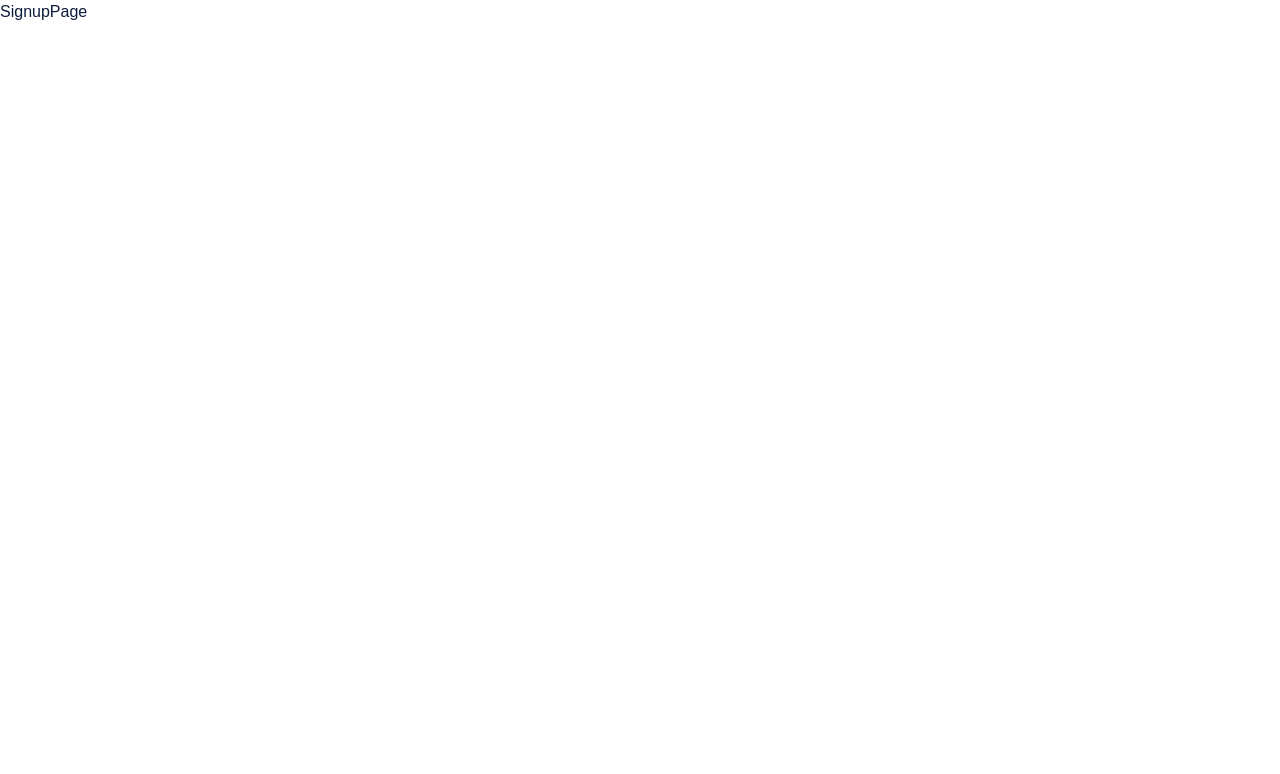
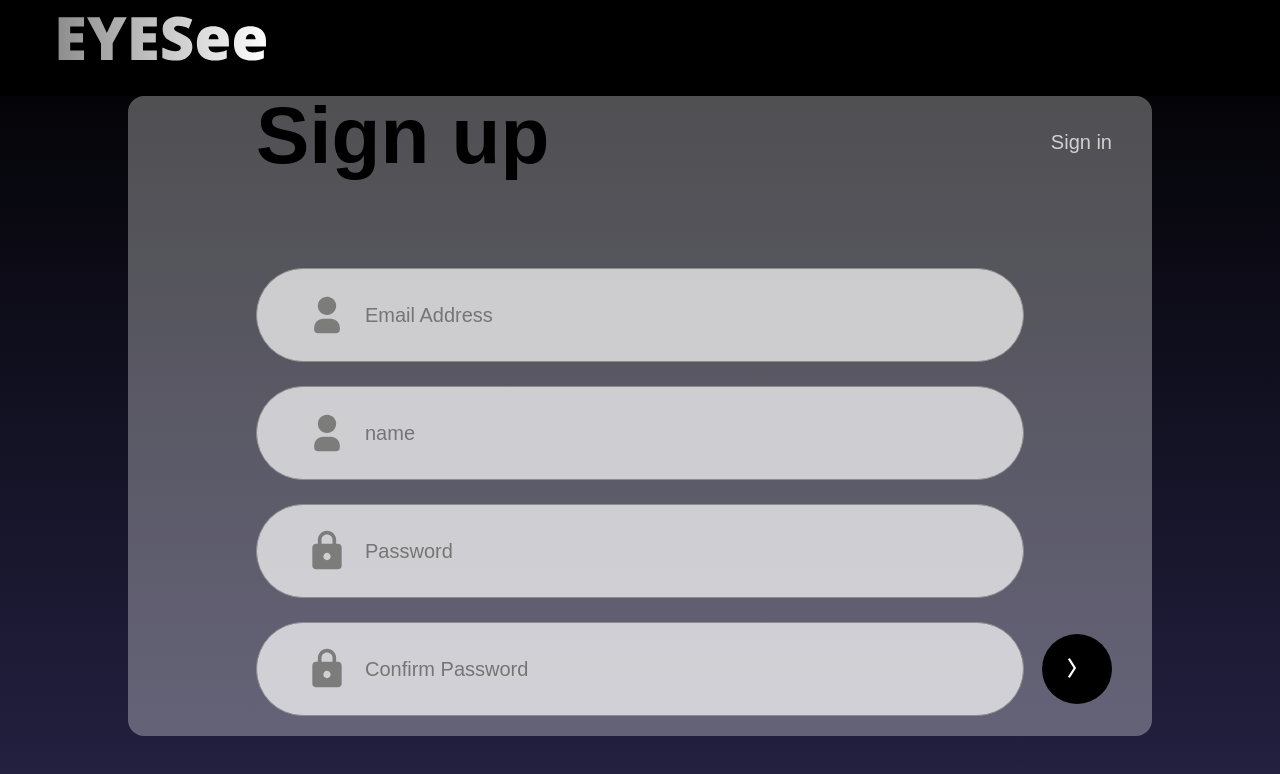
Before and after one commit to CSID-DGU/2024-1-SCS4031-4tune-1, a Next.js app in the folder src/frontend/eyesee-admin/: page /signup in a window 1280 px wide. Shown: the top 774 px of the page. Built offline with nearby package versions, Linux system fonts and the light colour scheme.

Commit message:
FE: [feat] 로그인, 회원가입 페이지 퍼블리싱 #40

```diff
--- a/src/frontend/eyesee-admin/src/apis/dashBoard.ts
+++ b/src/frontend/eyesee-admin/src/apis/dashBoard.ts
@@ -1,4 +1,4 @@
-import { api } from ".";
+import { api, apiWithoutAuth } from ".";
 import { testSesstion } from "@/types/user";
 import { RESTYPE } from "@/types/common";
 
--- a/src/frontend/eyesee-admin/src/app/signin/page.tsx
+++ b/src/frontend/eyesee-admin/src/app/signin/page.tsx
@@ -1,7 +1,66 @@
-import React from "react";
+"use client";
+
+import EmailIcon from "@/assets/icons/EmailIcon.svg";
+import PasswordIcon from "@/assets/icons/PasswordIcon.svg";
+import Navbar from "@/components/common/Navbar";
+import { useRouter } from "next/navigation";
+import React, { useState } from "react";
 
 const SigninPage = () => {
-  return <div>SigninPage</div>;
+  const router = useRouter();
+  const [email, setEmail] = useState("");
+  const [password, setPassword] = useState("");
+
+  return (
+    <div className="bg-bgGradient w-screen min-h-screen flex flex-col items-center">
+      {/* Navbar */}
+      <Navbar bgColr="bg-black" />
+
+      <div className="relative bg-[rgba(255,255,255,0.3)] px-[10vw] rounded-2xl w-[80vw] h-[80vh] flex flex-col justify-center items-center">
+        <button
+          onClick={() => router.push("/signup")}
+          className="absolute top-8 right-10 text-xl text-[#d1d1d1] cursor-pointer"
+        >
+          Sign up
+        </button>
+
+        <div className="flex flex-col gap-[10vh] w-full">
+          <h1 className="text-4xl md:text-[80px] font-semibold text-black mb-8">
+            Sign in
+          </h1>
+
+          <div className="space-y-6">
+            {/* email */}
+            <div className="flex items-center px-12 py-6 bg-[rgba(255,255,255,0.7)] rounded-full border border-[#8c8c8c]">
+              <EmailIcon className="mr-4" />
+              <input
+                type="text"
+                placeholder="Email Address"
+                value={email}
+                onChange={(e) => setEmail(e.target.value)}
+                className="flex-1 bg-transparent text-[#444] text-xl outline-none placeholder-[#757575]"
+              />
+            </div>
+            {/* password */}
+            <div className="flex items-center px-12 py-6 bg-[rgba(255,255,255,0.7)] rounded-full border border-[#8c8c8c]">
+              <PasswordIcon className="mr-4" />
+              <input
+                type="password"
+                placeholder="Password"
+                value={password}
+                onChange={(e) => setPassword(e.target.value)}
+                className="flex-1 bg-transparent text-[#444] text-xl outline-none placeholder-[#757575]"
+              />
+            </div>
+          </div>
+        </div>
+
+        <button className="absolute bottom-8 right-10 text-[36px] mt-8 w-[70px] h-[70px] bg-black text-white text-xl font-semibold rounded-full hover:bg-gray-800 transition-all">
+          〉
+        </button>
+      </div>
+    </div>
+  );
 };
 
 export default SigninPage;
--- a/src/frontend/eyesee-admin/src/app/signup/page.tsx
+++ b/src/frontend/eyesee-admin/src/app/signup/page.tsx
@@ -1,7 +1,90 @@
-import React from "react";
+"use client";
+
+import EmailIcon from "@/assets/icons/EmailIcon.svg";
+import PasswordIcon from "@/assets/icons/PasswordIcon.svg";
+import Navbar from "@/components/common/Navbar";
+import { useRouter } from "next/navigation";
+import React, { useState } from "react";
 
 const SignupPage = () => {
-  return <div>SignupPage</div>;
+  const router = useRouter();
+  const [email, setEmail] = useState("");
+  const [name, setName] = useState("");
+  const [password, setPassword] = useState("");
+  const [confirmpassword, setConfirmpassword] = useState("");
+
+  return (
+    <div className="bg-bgGradient w-screen min-h-screen flex flex-col items-center">
+      {/* Navbar */}
+      <Navbar bgColr="bg-black" />
+
+      <div className="relative bg-[rgba(255,255,255,0.3)] px-[10vw] rounded-2xl w-[80vw] h-[80vh] flex flex-col justify-center items-center">
+        <button
+          onClick={() => router.push("/signin")}
+          className="absolute top-8 right-10 text-xl text-[#d1d1d1] cursor-pointer"
+        >
+          Sign in
+        </button>
+
+        <div className="flex flex-col gap-[10vh] w-full">
+          <h1 className="text-4xl md:text-[80px] font-semibold text-black mb-8">
+            Sign up
+          </h1>
+
+          <div className="space-y-6">
+            {/* email */}
+            <div className="flex items-center px-12 py-6 bg-[rgba(255,255,255,0.7)] rounded-full border border-[#8c8c8c]">
+              <EmailIcon className="mr-4" />
+              <input
+                type="text"
+                placeholder="Email Address"
+                value={email}
+                onChange={(e) => setEmail(e.target.value)}
+                className="flex-1 bg-transparent text-[#444] text-xl outline-none placeholder-[#757575]"
+              />
+            </div>
+            {/* name */}
+            <div className="flex items-center px-12 py-6 bg-[rgba(255,255,255,0.7)] rounded-full border border-[#8c8c8c]">
+              <EmailIcon className="mr-4" />
+              <input
+                type="text"
+                placeholder="name"
+                value={name}
+                onChange={(e) => setName(e.target.value)}
+                className="flex-1 bg-transparent text-[#444] text-xl outline-none placeholder-[#757575]"
+              />
+            </div>
+            {/* password */}
+            <div className="flex items-center px-12 py-6 bg-[rgba(255,255,255,0.7)] rounded-full border border-[#8c8c8c]">
+              <PasswordIcon className="mr-4" />
+              <input
+                type="password"
+                placeholder="Password"
+                value={password}
+                onChange={(e) => setPassword(e.target.value)}
+                className="flex-1 bg-transparent text-[#444] text-xl outline-none placeholder-[#757575]"
+              />
+            </div>
+            {/* confirm password */}
+            <div className="flex items-center px-12 py-6 bg-[rgba(255,255,255,0.7)] rounded-full border border-[#8c8c8c]">
+              <PasswordIcon className="mr-4" />
+              <input
+                type="password"
+                placeholder="Confirm Password"
+                value={confirmpassword}
+                onChange={(e) => setConfirmpassword(e.target.value)}
+                className="flex-1 bg-transparent text-[#444] text-xl outline-none placeholder-[#757575]"
+              />
+            </div>
+          </div>
+        </div>
+
+        <button className="absolute bottom-8 right-10 text-[36px] mt-8 w-[70px] h-[70px] bg-black text-white text-xl font-semibold rounded-full hover:bg-gray-800 transition-all">
+          〉
+        </button>
+      </div>
+    </div>
+  );
 };
 
 export default SignupPage;
--- a/src/frontend/eyesee-admin/src/components/common/Navbar.tsx
+++ b/src/frontend/eyesee-admin/src/components/common/Navbar.tsx
@@ -6,9 +6,10 @@ import Profile from "@/assets/icons/Profile.svg";
 
 type NavbarProps = {
   bgColr: string;
+  hasMenu?: boolean;
 };
 
-const Navbar = ({ bgColr }: NavbarProps) => {
+const Navbar = ({ bgColr, hasMenu }: NavbarProps) => {
   const router = useRouter();
 
   const handleNavigation = (path: string) => {
@@ -23,14 +24,18 @@ const Navbar = ({ bgColr }: NavbarProps) => {
         <Logo onClick={() => handleNavigation("/")} />
       </div>
       <div className="flex justify-between gap-16">
-        <button className="text-2xl text-white">About us</button>
-        <Profile />
-        {/* <button
+        {hasMenu && (
+          <>
+            <button className="text-2xl text-white">About us</button>
+            <Profile />
+            {/* <button
           onClick={() => handleNavigation("/signin")}
           className="text-2xl"
         >
           Sign in
         </button> */}
+          </>
+        )}
       </div>
     </div>
   );
```
Also changed, not shown: src/frontend/eyesee-admin/src/assets/icons/EmailIcon.svg (added), src/frontend/eyesee-admin/src/assets/icons/PasswordIcon.svg (added).
